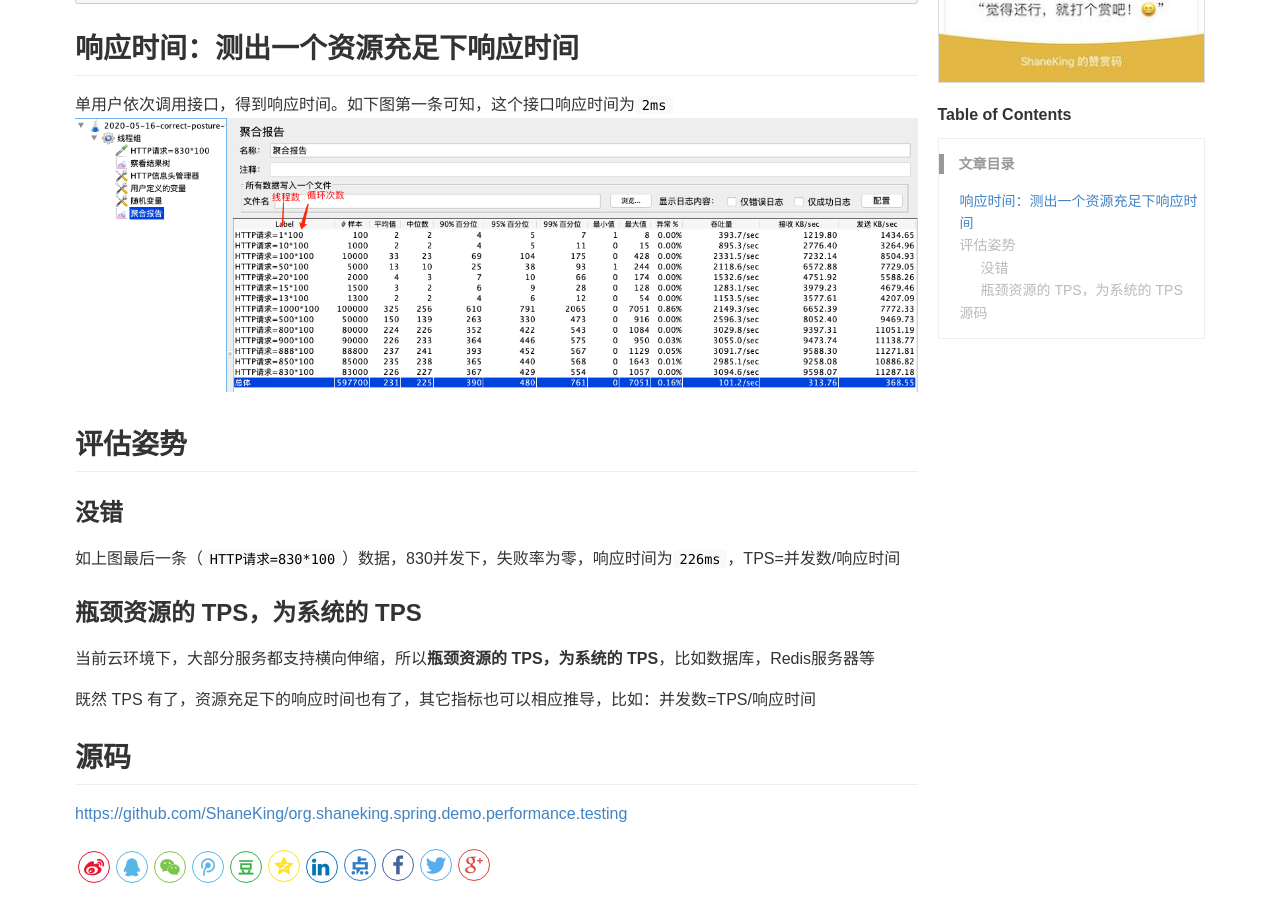
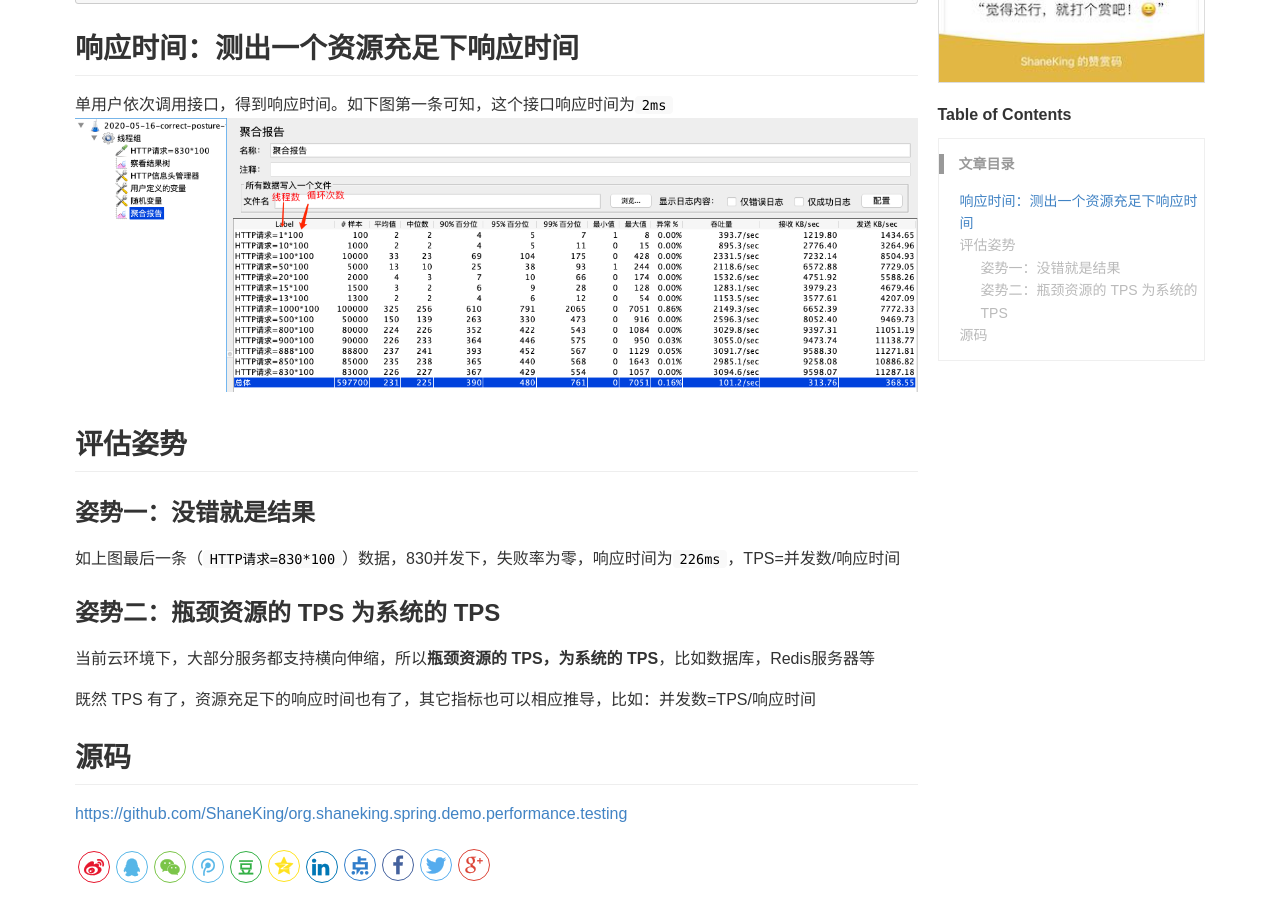
Before and after one commit to ShaneKing/ShaneKing.github.io, a Jekyll site: the page built from _posts/2020-05-16-correct-posture-to-evaluate-system-performance.md, in a window 1280 px wide and 900 px high, scrolled down 544 px. Built offline with Jekyll 4.4.1, drawn with Linux system fonts in a browser that asks for light colours; comment, search, counter and statistics services are not loaded.

Commit message:
修正20190629格式

```diff
--- a/_posts/2020-05-16-correct-posture-to-evaluate-system-performance.md
+++ b/_posts/2020-05-16-correct-posture-to-evaluate-system-performance.md
@@ -27,10 +27,10 @@ keywords: System, Performance, 系统性能
 ![](/images/posts/2020/05/QQ20200516-205657@2x.png)
 
 ## 评估姿势
-### 没错
+### 姿势一：没错就是结果
 如上图最后一条（`HTTP请求=830*100`）数据，830并发下，失败率为零，响应时间为`226ms`，TPS=并发数/响应时间
 
-### 瓶颈资源的 TPS，为系统的 TPS
+### 姿势二：瓶颈资源的 TPS 为系统的 TPS
 当前云环境下，大部分服务都支持横向伸缩，所以**瓶颈资源的 TPS，为系统的 TPS**，比如数据库，Redis服务器等
 
 既然 TPS 有了，资源充足下的响应时间也有了，其它指标也可以相应推导，比如：并发数=TPS/响应时间
```
Also changed, not shown: _posts/2019-06-29-postgresql-notes.md (+1 -0 lines).
